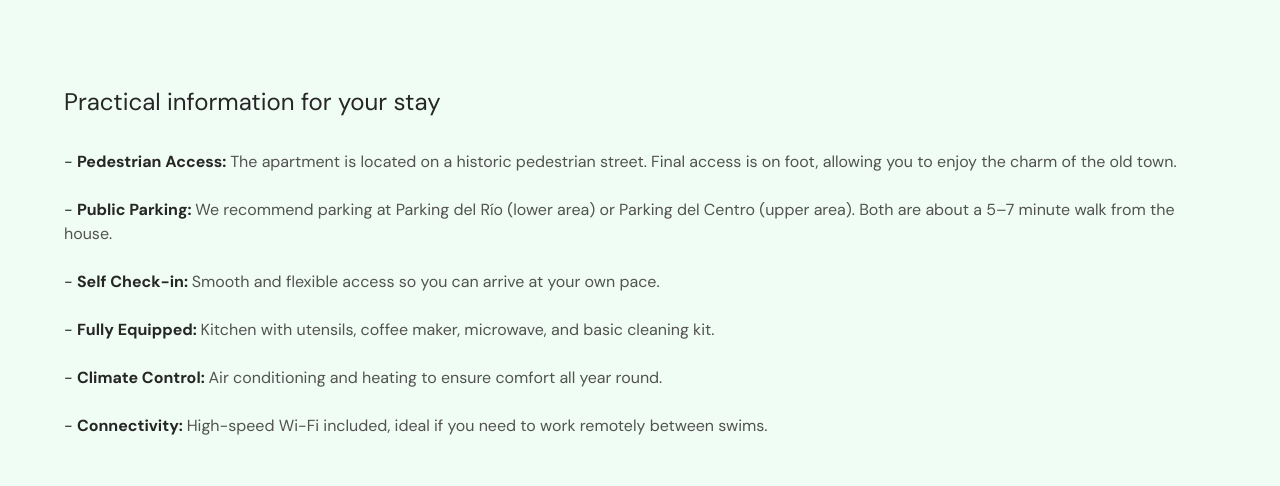
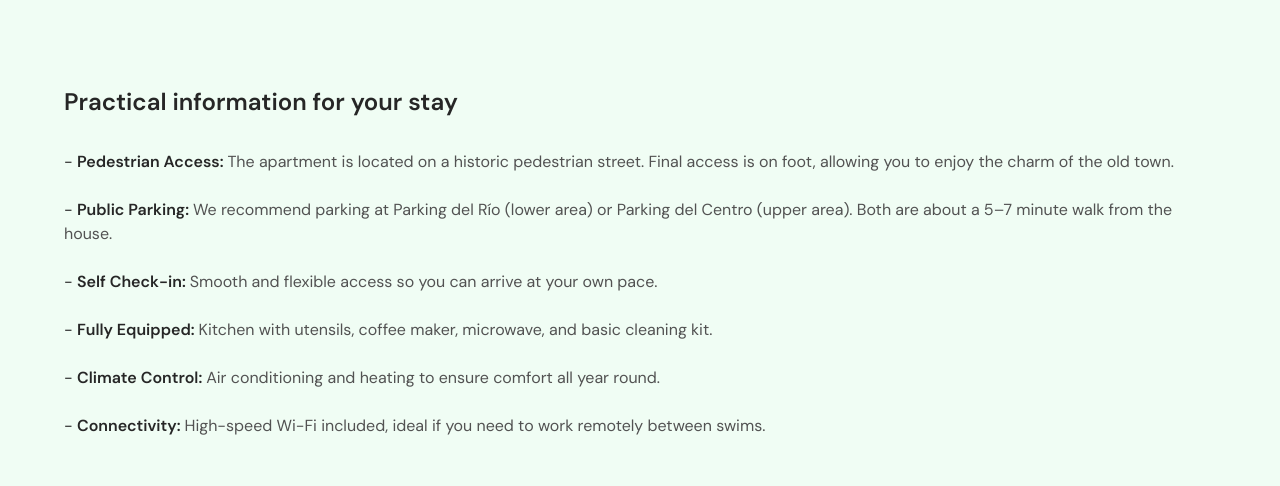
Before and after one commit to JaumeEsquerdo/costera-n1, a Next.js app in the folder costera-n1/: page /en/detalles in a window 1280 px wide. Shown: the part 1874-2360 px from the top of the page. Built offline with nearby package versions, Linux system fonts and the light colour scheme.

Commit message:
ajustes font en detalles y tiempo entrada BackToTop

```diff
--- a/costera-n1/app/[locale]/detalles/page.jsx
+++ b/costera-n1/app/[locale]/detalles/page.jsx
@@ -119,13 +119,13 @@ export default function Detalles() {
           </div>
         </div>
         <div className="flex flex-col gap-8 pt-10 pb-20 lg:pb-50">
-          <h2 className="text-2xl text-neutral-800">
+          <h2 className="text-2xl text-neutral-800 font-semibold">
             {textsDetalles.practicalInfoTitle}
           </h2>
           <ul className="flex flex-col gap-6 ">
             {textsDetalles.practicalInfo.map((info, i) => (
               <li key={i} className="text-neutral-800">
-                - <span className="font-bold">{info.title}: </span>
+                - <span className="font-semibold">{info.title}: </span>
                 <span className="text-neutral-600">{info.description}</span>
               </li>
             ))}
--- a/costera-n1/app/components/BackToTop.jsx
+++ b/costera-n1/app/components/BackToTop.jsx
@@ -23,7 +23,7 @@ export const BackToTop = ({ textBackToTop }) => {
       onClick={scrollToTop}
       initial={{ opacity: 0 }}
       whileInView={{ opacity: 1 }}
-      transition={{ duration: 2.2, ease: "easeIn" }}
+      transition={{ duration: 1.8, ease: "easeIn" }}
       viewBox="-120 -120 240 240"
       className="w-30 h-30 md:w-40 md:h-40 mt:20 md:mt-0 md:absolute md:bottom-8 md:right-8 cursor-pointer hover:scale-95 active:scale-90 transition-transform duration-200"
     >
```
